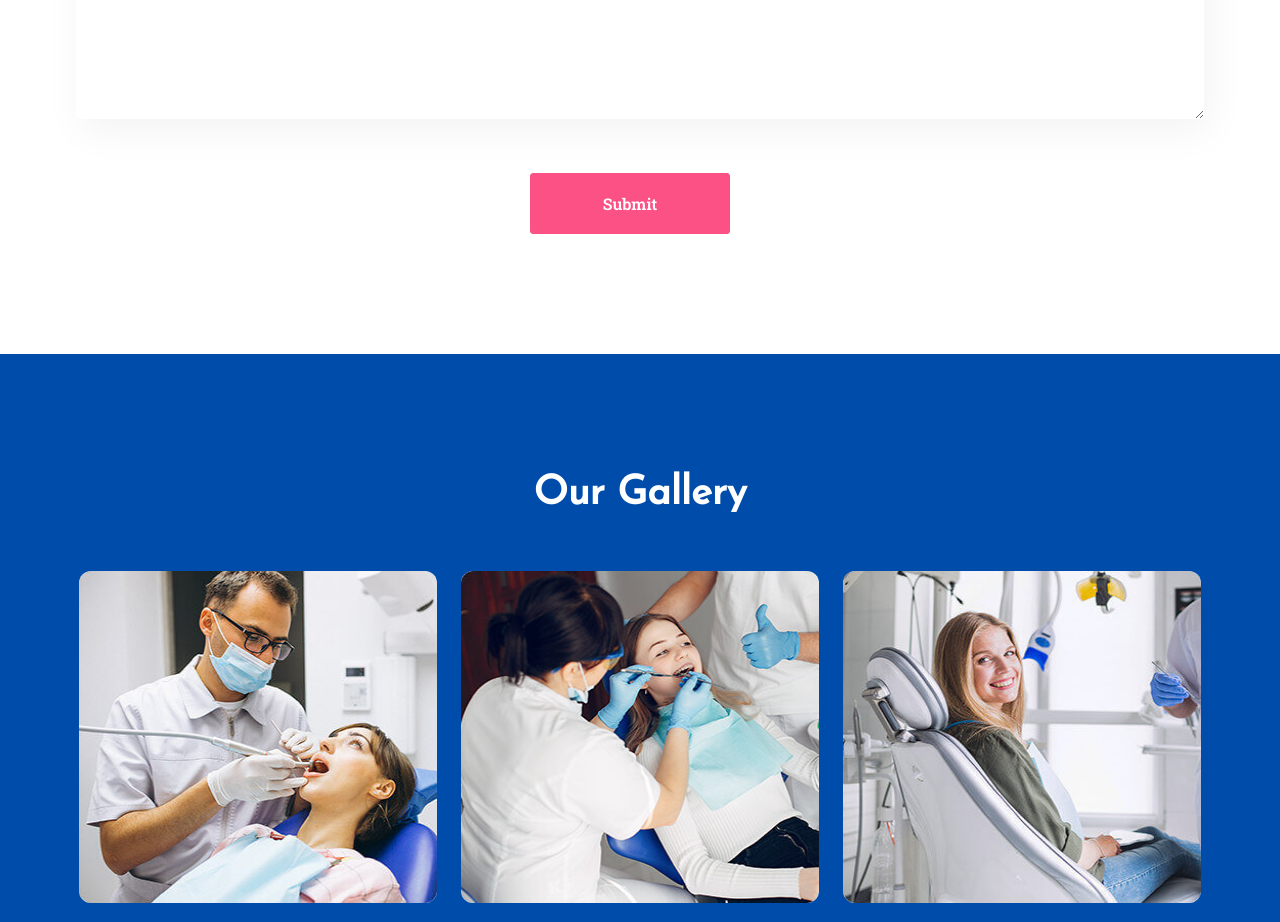
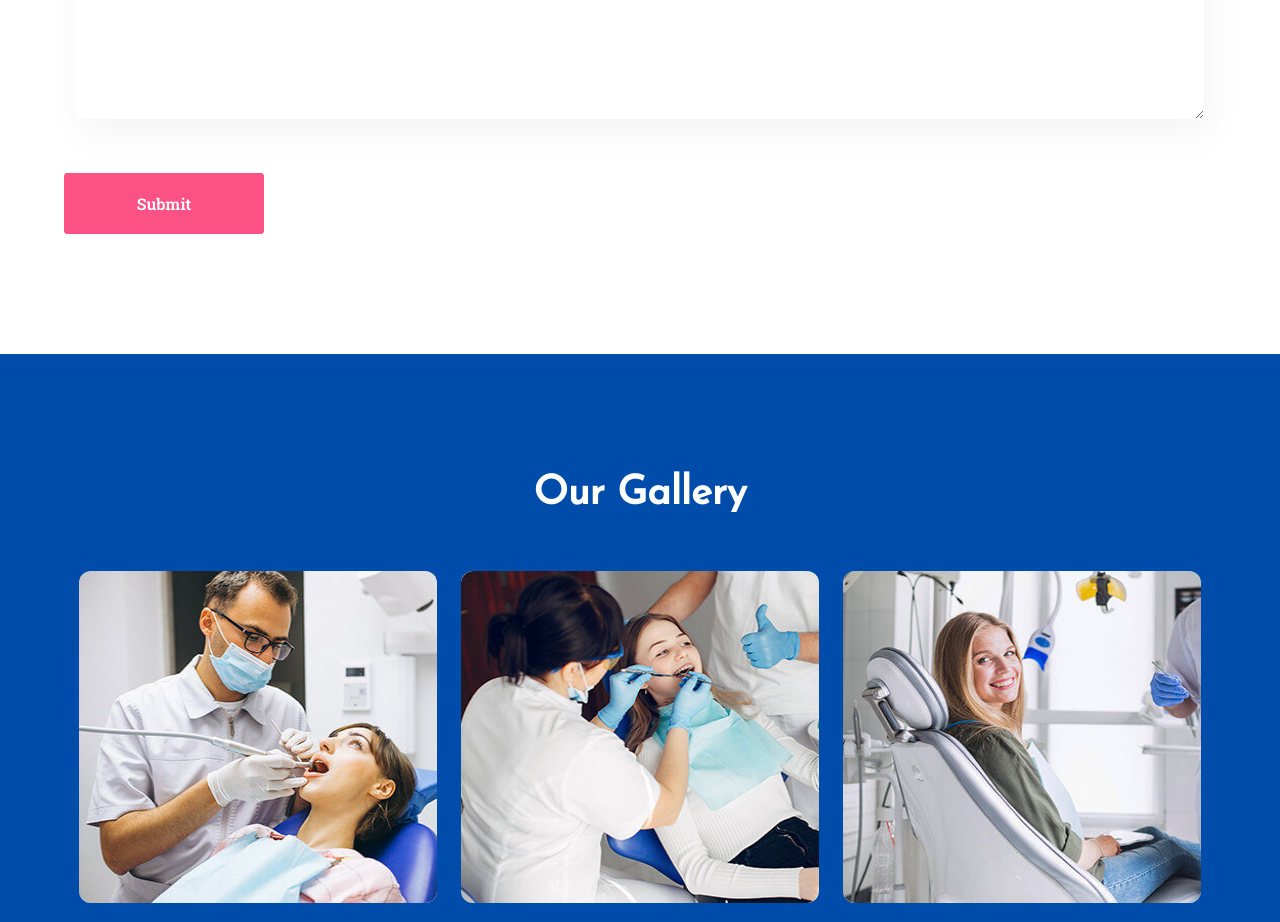
Before and after one commit to Lakshya0000/HealthBridge, a React (Create React App) app: page / in a window 1280 px wide. Shown: the part 5660-6582 px from the top of the page. Built offline with nearby package versions, Linux system fonts and the light colour scheme.

Commit message:
commit 24

```diff
--- a/src/Pages/Home/Appoinment/Appoinment.jsx
+++ b/src/Pages/Home/Appoinment/Appoinment.jsx
@@ -77,7 +77,7 @@ const Appoinment = () => {
                                 <Col md={12} lg={12}>
                                     <textarea name="Message" cols="30" rows="10" placeholder="Message" onChange={handleChange} required></textarea>
                                 </Col>
-                                <Link to="/login"><button className="theme-btn btn-fill form-btn mt-5">Submit</button></Link>
+                                <button className="theme-btn btn-fill form-btn mt-5" type="submit" name="submit">Submit</button>
                             </form>
                         </div>
                     </Col>
```
